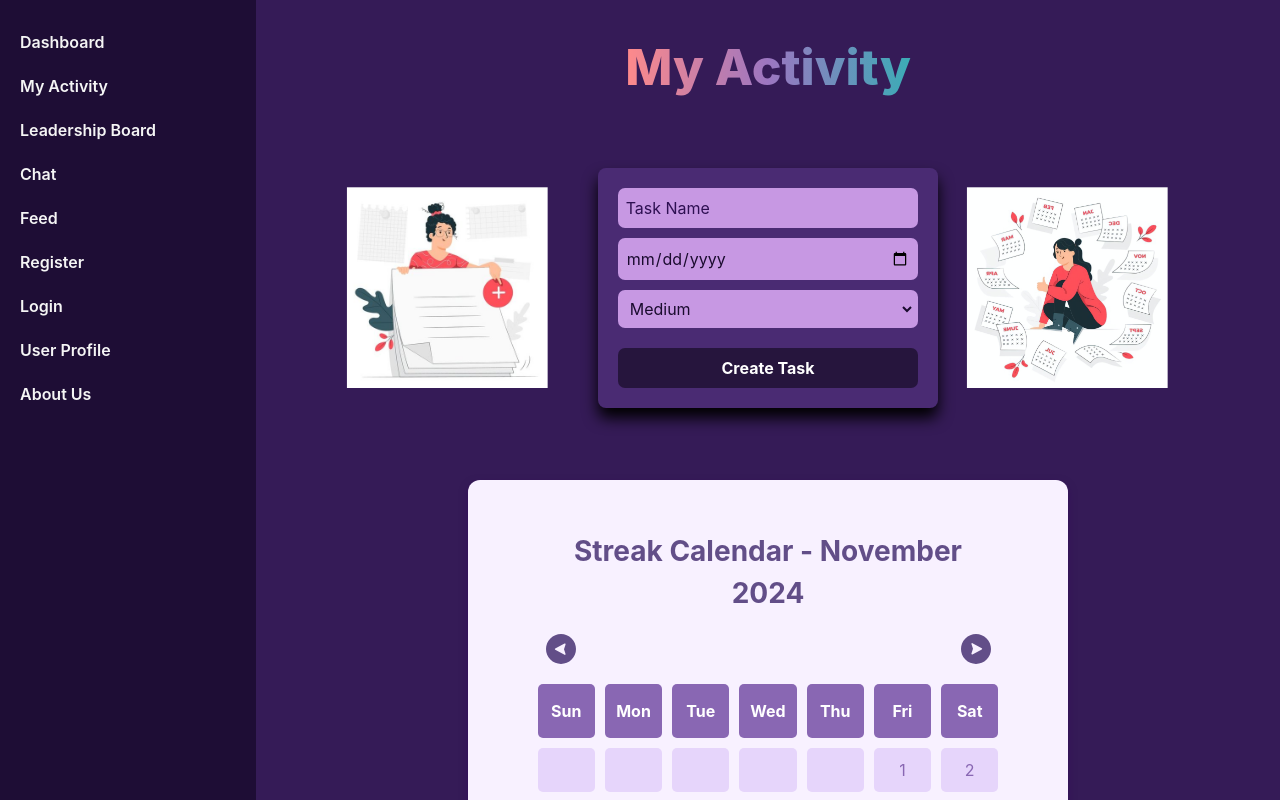
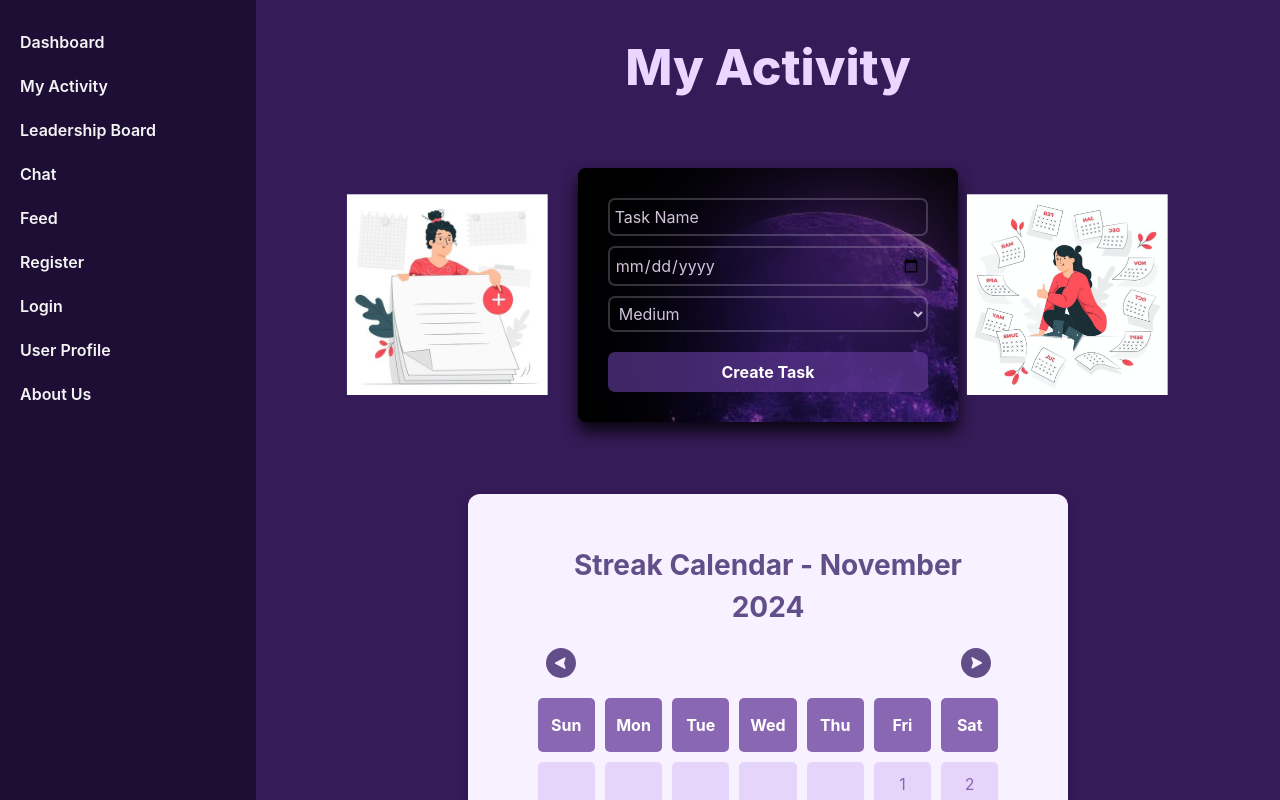
Before and after one commit to meghanavasava/taskChamp, a React (Create React App) app: page /MyActivity in a window 1280 px wide. Shown: the top 800 px of the page. Built offline with nearby package versions, Linux system fonts and the light colour scheme; no server answers; the database is empty.

Commit message:
TaskForm-Dark-UI

```diff
--- a/src/Components/MyActivity.module.css
+++ b/src/Components/MyActivity.module.css
@@ -49,7 +49,7 @@
   position: relative;
   z-index: 10;
   margin-top: 30px;
-  background: linear-gradient(90deg, #ff8a8a, #9c76c1, #3bacb6);
+  background: linear-gradient(90deg, #ead6ff, #ead6ff, #ead6ff);
   -webkit-background-clip: text;
   color: transparent;
 }
@@ -67,7 +67,7 @@
   border-radius: 50%;
   margin-bottom: 10px;
   transition: transform 1.5s ease;
-  box-shadow: 0 8px 16px rgba(59, 46, 70, 0.618);
+  box-shadow: 0 8px 16px black;
 }
 
 .profileImage:hover {
--- a/src/Components/TaskForm.js
+++ b/src/Components/TaskForm.js
@@ -19,8 +19,8 @@ const TaskForm = ({ reloadWithTask, setDateTask }) => {
       const x = e.clientX - left;
       const y = e.clientY - top;
 
-      const rotateX = (y / height - 0.5) * 10;
-      const rotateY = (x / width - 0.5) * -10;
+      const rotateX = (y / height - 0.5) * 15;
+      const rotateY = (x / width - 0.5) * -15;
 
       card.style.transform = `perspective(1000px) rotateX(${rotateX}deg) rotateY(${rotateY}deg)`;
     };
@@ -66,7 +66,8 @@ const TaskForm = ({ reloadWithTask, setDateTask }) => {
   return (
     <div className={styles.task_form_div}>
       <img src="task_form1.jpg" className={styles.task_form_image1}></img>
-      <form onSubmit={handleSubmit} className={styles.task_form} ref={cardRef}>
+      <div className={styles.form_container} ref={cardRef}>
+        <form onSubmit={handleSubmit} className={styles.task_form}>
           <input
             type="text"
             value={taskname}
@@ -95,6 +96,7 @@ const TaskForm = ({ reloadWithTask, setDateTask }) => {
             Create Task
           </button>
         </form>
+      </div>
       <img src="task_form2.jpg" className={styles.task_form_image2}></img>
     </div>
   );
--- a/src/Components/TaskForm.module.css
+++ b/src/Components/TaskForm.module.css
@@ -1,46 +1,84 @@
+.form_container {
+  display: flex;
+  flex-direction: column;
+  gap: 10px;
+  max-width: 90%;
+  width: 500px;
+  margin: 0 auto;
+  box-shadow: 0 10px 15px rgba(0, 0, 0, 0.8);
+  border-radius: 8px;
+  color: #d1c4db;
+  background-color: #4a2b73;
+  background-image: url("../../public/log5.png");
+  transition: transform 0.2s ease-in-out, box-shadow 0.2s ease-in-out;
+  perspective: 1000px;
+}
+
 .task_form {
   display: flex;
   flex-direction: column;
   gap: 10px;
-  padding: 20px;
-  width: 500px;
-  margin: 0 20px;
-  box-shadow: 0 10px 15px black;
+  padding: 30px;
+  backdrop-filter: blur(60px);
+  width: 100%;
   border-radius: 8px;
   color: #d1c4db;
-  background-color: #4a2b73;
   transition: transform 0.2s ease-in-out, box-shadow 0.2s ease-in-out;
   perspective: 1000px;
 }
 
-.task_form:hover {
+@media (max-width: 768px) {
+  .form_container {
+    padding: 15px;
+    width: 90%;
+    background-size: cover;
+  }
+
+  .task_form {
+    padding: 10px;
+  }
+}
+
+@media (max-width: 480px) {
+  .form_container {
+    padding: 10px;
+  }
+
+  .task_form {
+    padding: 8px;
+  }
+}
+
+.form_container:hover {
   transform: scale(1.05);
-  box-shadow: 0 7px 10px rgba(15, 7, 26, 0.6); /* Darker shadow on hover */
+  box-shadow: 0 7px 10px rgba(15, 7, 26, 0.6);
 }
 
 .task_form_input,
 .task_form_select {
   padding: 5px;
-  border: 3px solid transparent;
+  border: 2px solid #d1c4db3f;
   border-radius: 7px;
   width: 100%;
-  color: #1a0b2e;
+  backdrop-filter: blur(50px);
+  color: #d1c4db;
   font-size: 16px;
-  background-color: #c798e3;
+  background-color: transparent;
+  /* background-color: #c798e3; */
 }
 
 .task_form_input::placeholder {
-  color: #2e1052;
+  color: #d1c4db;
 }
 
 .task_form_input:focus,
 .task_form_select:focus {
-  border: 2px solid #2e1052 !important;
+  border: 2px solid #d1c4db88 !important;
   outline: none;
 }
 
 .task_form_button {
-  background-color: rgba(15, 7, 26, 0.6);
+  background-color: rgba(92, 54, 145, 0.705);
   width: 100%;
   margin-top: 10px;
   height: 40px;
@@ -53,7 +91,7 @@
 }
 
 .task_form_button:hover {
-  background-color: #1a0b2e;
+  background-color: rgb(92, 54, 145);
   transform: scale(1.03);
 }
 
```
Lines whose indentation alone changed are shown as unchanged.
